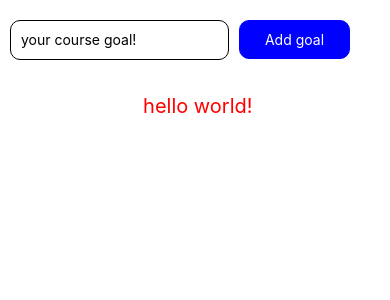
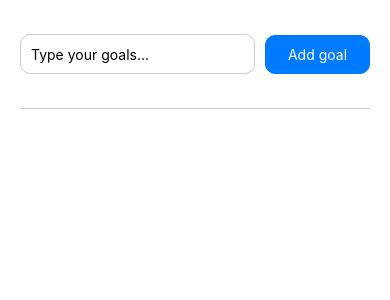
Before and after one commit to miguellacorte/react-native-todo-app, a React Native app: screen / in a window 390 px wide. Shown: the top 300 px of the page. Built offline with nearby package versions, Linux system fonts and the light colour scheme.

Commit message:
added event handler and list of goals

```diff
--- a/App.js
+++ b/App.js
@@ -5,62 +5,105 @@ import {
   TextInput,
   View,
   SafeAreaView,
-  TouchableOpacity,
+  Pressable,
 } from "react-native";
 
+import React, { useState } from "react";
+
 export default function App() {
+  const [enteredGoal, setEnteredGoal] = useState("");
+  const [goals, setGoals] = useState(['']);
+
+  function goalInputHandler(enteredText) {
+    setEnteredGoal(enteredText);
+    console.log("goalinputhandler:", enteredText);
+  }
+
+  function addGoalHandler() {
+    //best practices on state update is your state depends on the previous state:
+    //use a function that receives the current state as an argument
+    //and then returns the updated state
+    //this is because react schedules state updates and it might not be
+    //immediate, so it's better to use the function approach
+    setGoals((currentCourseGoals) => [...currentCourseGoals, enteredGoal,]);
+    console.log("goals:", goals);
+  }
+
   return (
-    <SafeAreaView>
-      <View style={styles.goalContainer}>
+    <SafeAreaView style={styles.appContainer}>
+      <View style={styles.topContainer}>
         <TextInput
           style={styles.input}
-          placeholder="your course goal!"
+          placeholder="Type your goals..."
+          // when the text changes, the function goalInputHandler is executed
+          // if i where to add the () at the end of the function,
+          // it would be executed immediately when the ui is rendered
+          onChangeText={goalInputHandler}
         ></TextInput>
-        <TouchableOpacity style={styles.button}>
+
+        <Pressable style={styles.button} onPress={addGoalHandler}>
           <Text style={{ color: "white" }}>Add goal</Text>
-        </TouchableOpacity>
+        </Pressable>
       </View>
-      <View style={styles.container}>
-        <Text style={styles.text}> hello world!</Text>
+
+      <View style={styles.bottomContainer}>
+        {goals.map((goal) => (
+          // it's important to add a key to the component
+          // this is to help react to identify the component
+          // and to be able to update it efficiently
+          // each key should be unique
+          <Text style={styles.text} key={goal}> {goal} </Text>
+        ))}
       </View>
     </SafeAreaView>
   );
 }
 
 const styles = StyleSheet.create({
+  appContainer: {
+    flex: 1,
+    padding: 10,
+  },
+
   input: {
     borderRadius: 10,
+    padding: 10,
     height: 40,
     borderWidth: 1,
-    padding: 10,
-    width: "80%",
+    marginRight: 10,
+    borderColor: "#cccccc",
+    width: "70%",
   },
   button: {
     justifyContent: "center",
     alignItems: "center",
-    margin: 10,
-    marginRight: 30,
     color: "blue",
     borderRadius: 10,
-    backgroundColor: "blue",
+    backgroundColor: "#007AFF",
     borderWidth: 1,
-    borderColor: "blue",
+    borderColor: "#007AFF",
     padding: 10,
     width: "30%",
   },
-  goalContainer: {
-    margin: 10,
+  topContainer: {
+    flex: 1,
+    margin: 20,
     flexDirection: "row",
     justifyContent: "center",
     alignItems: "center",
+    paddingBottom: 20,
+    borderBottomColor: "#cccccc",
+    borderBottomWidth: 1,
   },
-  container: {
+  bottomContainer: {
+    flex: 10,
     margin: 15,
-    alignItems: "center",
-    justifyContent: "center",
+    flexDirection: "column",
+    alignItems: "flex-start",
+    justifyContent: "flex-start",
   },
   text: {
-    color: "red",
+    color: "black",
     fontSize: 20,
   },
 });
```
